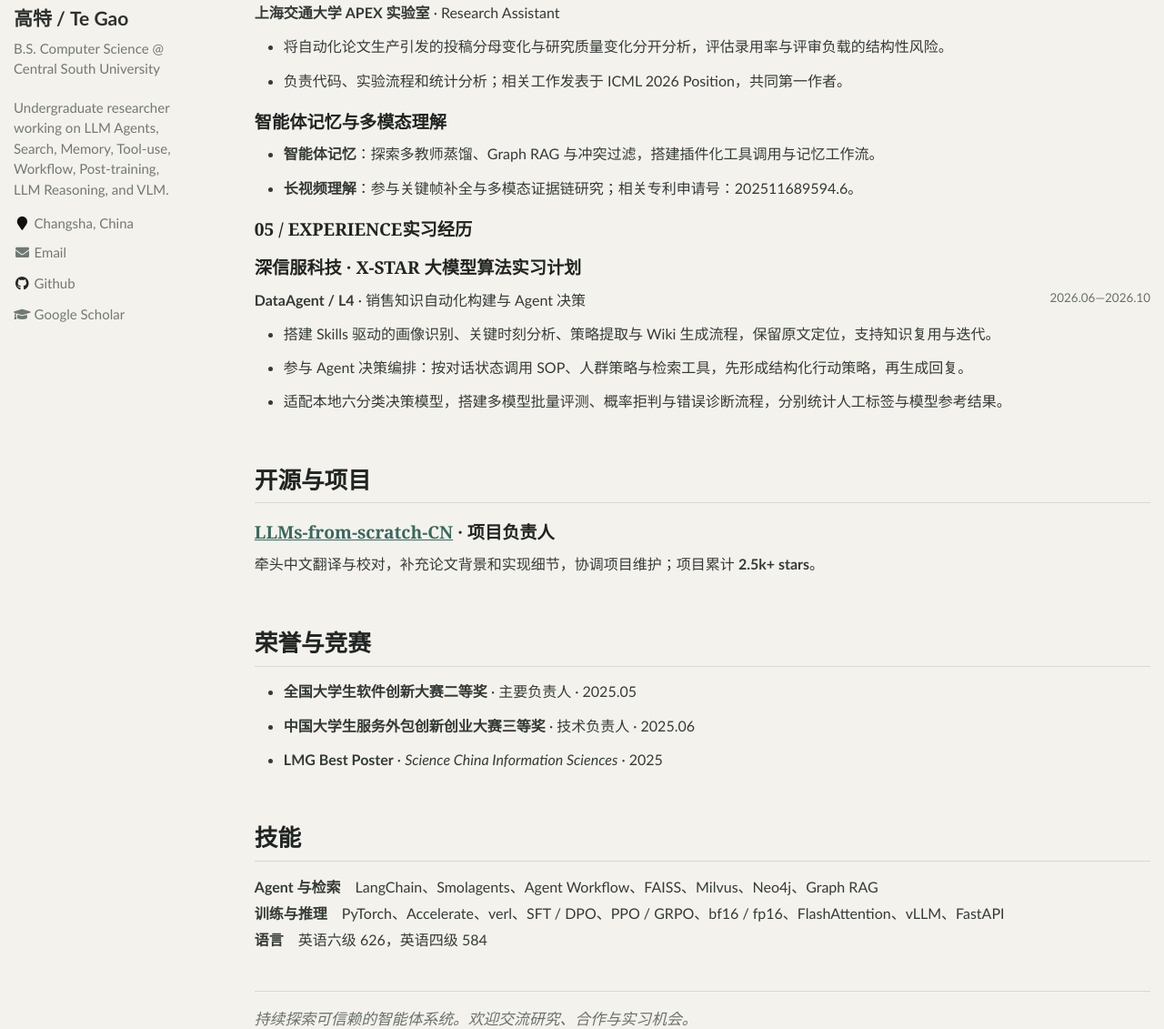
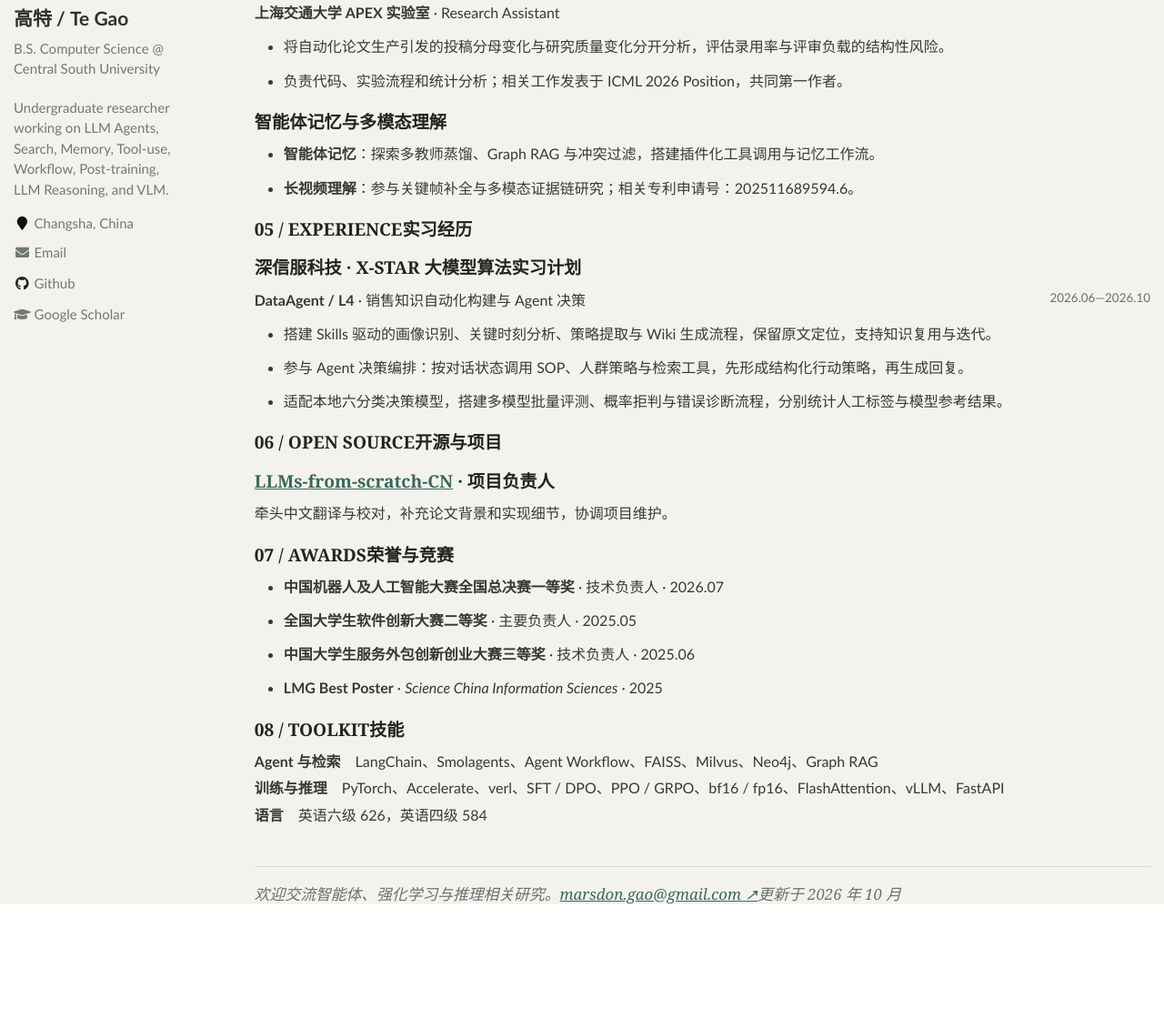
Before and after one commit to GoatCsu/GoatCsu.github.io, a Jekyll site: the page built from _pages/about.md, in a window 1280 px wide and 1400 px high, scrolled down 1824 px, cut to the strip 269-1400 px from the top of the window. Shown: the whole strip at 91% size. Built offline with Jekyll 4.4.1, drawn with Linux system fonts in a browser that asks for light colours; after the commit the page ends 3087 px from its top, so only the background shows below that.

Commit message:
Refresh project awards and section anchors

```diff
--- a/_pages/about.md
+++ b/_pages/about.md
@@ -107,22 +107,23 @@ Haoyu Kang, Xiaotian Lin, Zijie Zhou, **Te Gao**, Yuyu Luo
 - 参与 Agent 决策编排：按对话状态调用 SOP、人群策略与检索工具，先形成结构化行动策略，再生成回复。
 - 适配本地六分类决策模型，搭建多模型批量评测、概率拒判与错误诊断流程，分别统计人工标签与模型参考结果。
 
-# 开源与项目
+<h2 id="projects" class="cv-section-title"><span>06 / OPEN SOURCE</span>开源与项目</h2>
 
 ## [LLMs-from-scratch-CN](https://github.com/MLNLP-World/LLMs-from-scratch-CN) · 项目负责人
 
-牵头中文翻译与校对，补充论文背景和实现细节，协调项目维护；项目累计 **2.5k+ stars**。
+牵头中文翻译与校对，补充论文背景和实现细节，协调项目维护。
 
-# 荣誉与竞赛
+<h2 id="awards" class="cv-section-title"><span>07 / AWARDS</span>荣誉与竞赛</h2>
 
+- **中国机器人及人工智能大赛全国总决赛一等奖** · 技术负责人 · 2026.07
 - **全国大学生软件创新大赛二等奖** · 主要负责人 · 2025.05
 - **中国大学生服务外包创新创业大赛三等奖** · 技术负责人 · 2025.06
 - **LMG Best Poster** · *Science China Information Sciences* · 2025
 
-# 技能
+<h2 id="skills" class="cv-section-title"><span>08 / TOOLKIT</span>技能</h2>
 
 **Agent 与检索**　LangChain、Smolagents、Agent Workflow、FAISS、Milvus、Neo4j、Graph RAG
 **训练与推理**　PyTorch、Accelerate、verl、SFT / DPO、PPO / GRPO、bf16 / fp16、FlashAttention、vLLM、FastAPI
 **语言**　英语六级 626，英语四级 584
 
-<div class="cv-footer-note">持续探索可信赖的智能体系统。欢迎交流研究、合作与实习机会。</div>
+<footer class="cv-footer-note"><span>欢迎交流智能体、强化学习与推理相关研究。</span><a href="mailto:marsdon.gao@gmail.com">marsdon.gao@gmail.com ↗</a><small>更新于 2026 年 10 月</small></footer>
```
